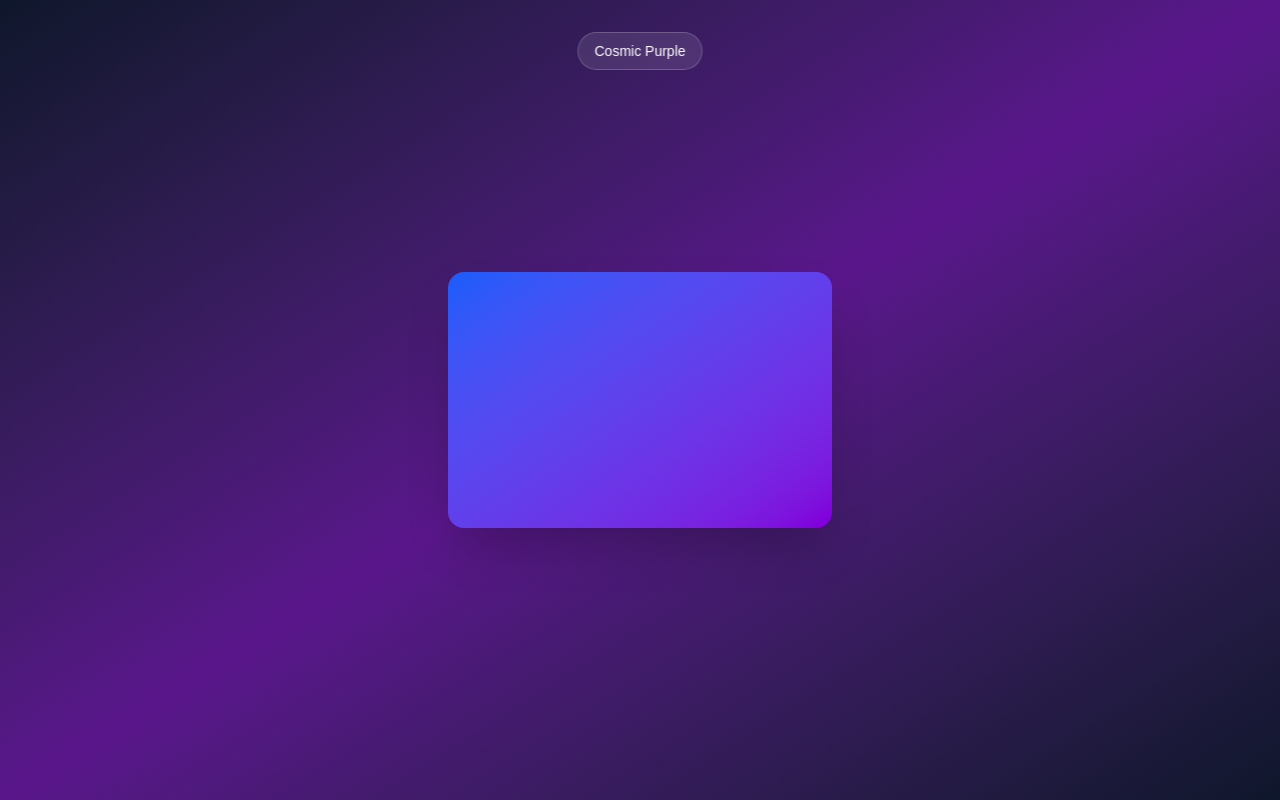
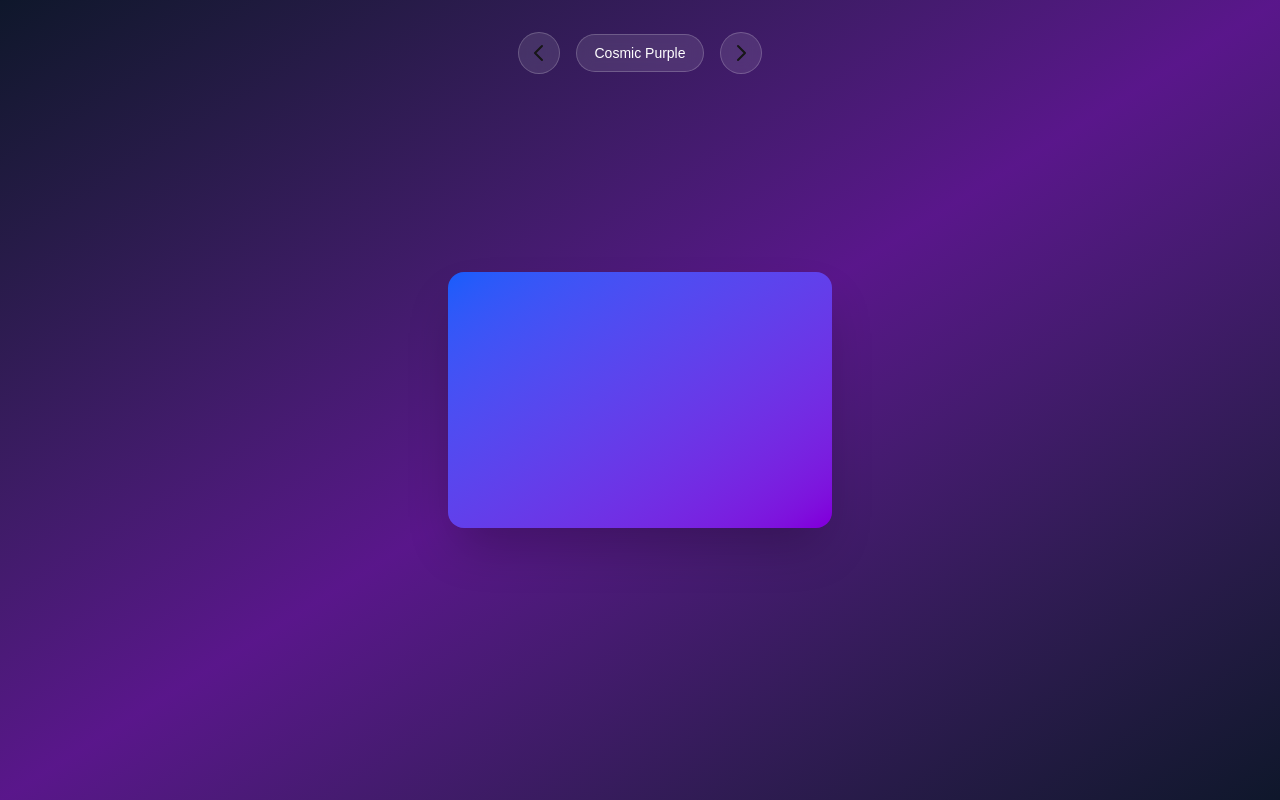
Before and after one commit to Johan-Melin/jm-card, a Next.js app: page / in a window 1280 px wide. Built offline with nearby package versions, Linux system fonts and the light colour scheme.

Commit message:
feat: add left/right buttons for changing theme

```diff
--- a/src/app/page.tsx
+++ b/src/app/page.tsx
@@ -16,11 +16,33 @@ export default function Home() {
     setCurrentTheme((prev) => (prev - 1 + themes.length) % themes.length)
   }
 
+  const transparentWrap = "bg-white/10 backdrop-blur-sm rounded-full p-2 border border-white/20"
+
   return (
     <div className={`min-h-screen ${theme.background} flex items-center justify-center`}>
 
-      <div className="absolute top-8 left-1/2 transform -translate-x-1/2 bg-white/10 backdrop-blur-sm rounded-full px-4 py-2 border border-white/20">
-        <p className="text-white text-sm font-medium">{theme.name}</p>
+      <div className="absolute top-8 flex items-center gap-4">
+        <button
+          className={`${transparentWrap} cursor-pointer`}
+          onClick={prevTheme}
+        >
+          <svg className="w-6 h-6" fill="none" stroke="currentColor" viewBox="0 0 24 24">
+            <path strokeLinecap="round" strokeLinejoin="round" strokeWidth={2} d="M15 19l-7-7 7-7" />
+          </svg>
+        </button>
+
+        <div className={`${transparentWrap} px-4 w-32 text-center`}>
+          <p className="text-white text-sm font-medium">{theme.name}</p>
+        </div>
+
+        <button
+          className={`${transparentWrap} cursor-pointer`}
+          onClick={prevTheme}
+        >
+          <svg className="w-6 h-6" fill="none" stroke="currentColor" viewBox="0 0 24 24">
+            <path strokeLinecap="round" strokeLinejoin="round" strokeWidth={2} d="M9 5l7 7-7 7" />
+          </svg>
+        </button>
       </div>
 
       <Card theme={theme} />
```
